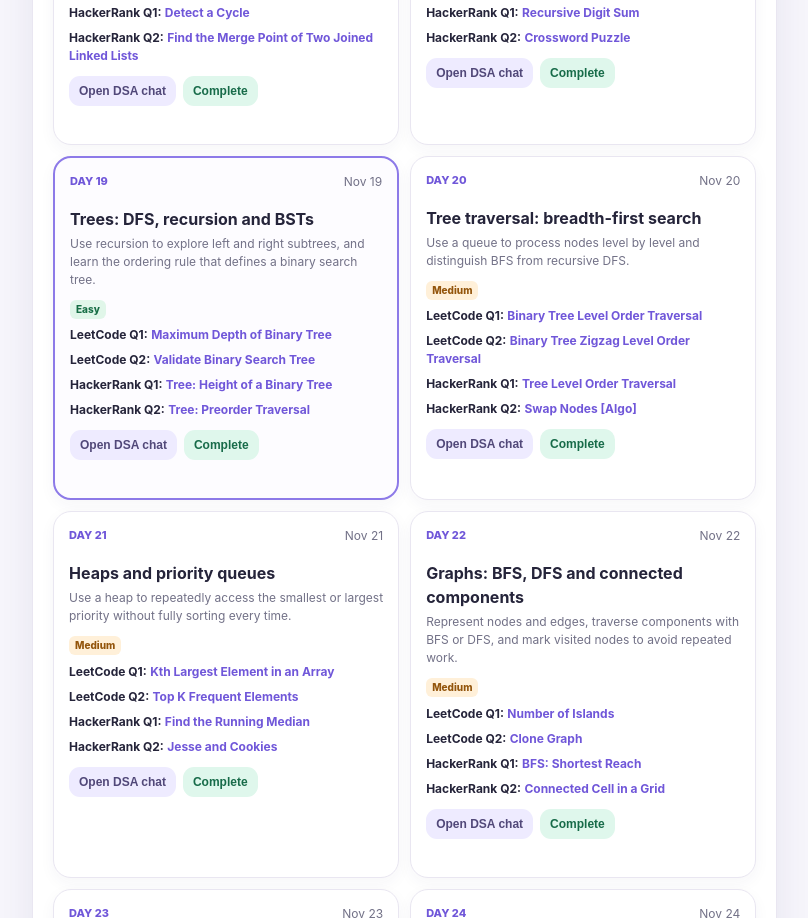
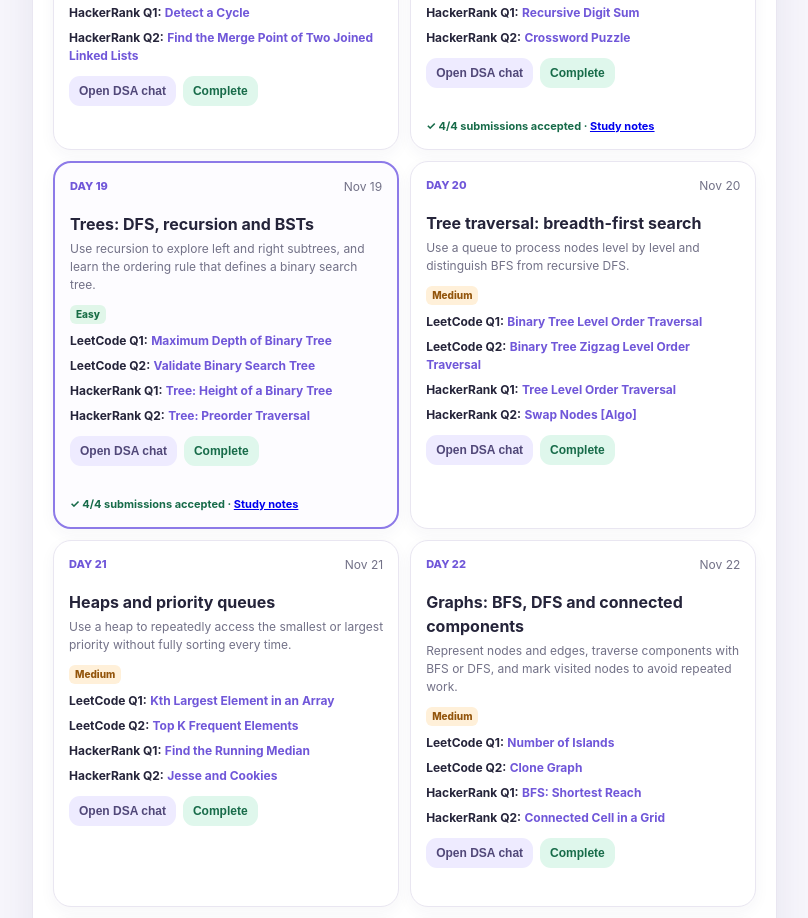
Before and after one commit to Nikki03-tech/my-personal-dsa-dashboard, a plain HTML site: page index.html in a window 1280 px wide. Shown: the part 3885-4803 px from the top of the page, without its empty margins (40-848 px from the left). Drawn offline with Linux system fonts and the light colour scheme.

Commit message:
Show accepted Day 18 and 19 status on dashboard

```diff
--- a/index.html
+++ b/index.html
@@ -88,7 +88,7 @@ function render(){
     '<p class="links"><b>HackerRank Q1:</b> '+safeLink(t.hr,t.hrTitle)+'</p>' +
     '<p class="links"><b>HackerRank Q2:</b> '+safeLink(t.hr2,t.hr2Title)+'</p>' +
     '<div class="actions"><button class="btn soft chat">Open DSA chat</button><button class="btn '+(done?"outline":"green")+' mark">'+(done?"Undo":"Complete")+'</button></div>' +
-    '<div class="doneLine">'+(done?"✓ Completed":"")+'</div>';
+    '<div class="doneLine">'+(done?"✓ Completed":"")+'</div>' + ((i===17||i===18)?'<div class="doneLine">✓ 4/4 submissions accepted · <a href="https://github.com/Nikki03-tech/my-personal-dsa-dashboard/blob/main/notes/day-'+(i+1)+'.md" target="_blank" rel="noopener noreferrer">Study notes</a></div>':'');
   d.querySelector(".chat").onclick=openChat;
   d.querySelector(".mark").onclick=()=>mark(i);
   wrap.appendChild(d);
```
